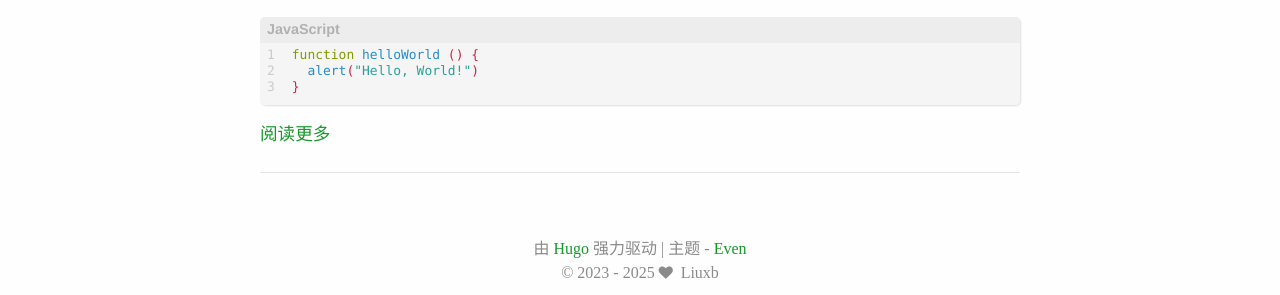
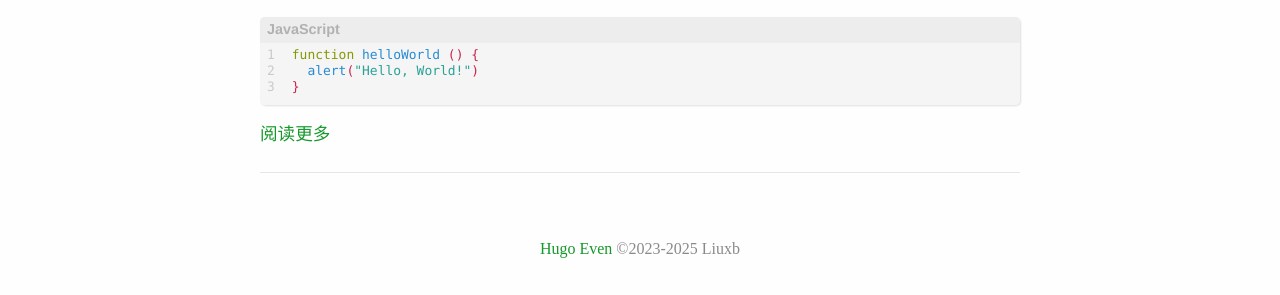
Before and after one commit to manliuxb/manliuxb.github.io, a plain HTML site: page index.html in a window 1280 px wide. Shown: the part 705-1000 px from the top of the page. After the commit the page ends 976 px from the top, so only its background shows below. Drawn offline with nearby package versions, Linux system fonts and the light colour scheme; a script that the page names is missing.

Commit message:
update powered info

```diff
--- a/index.html
+++ b/index.html
@@ -221,21 +221,15 @@
     <footer id="footer" class="footer">
       <div class="copyright">
   <span class="power-by">
-    由 <a class="hexo-link" href="https://gohugo.io">Hugo</a> 强力驱动
+    <a class="hexo-link" href="https://gohugo.io">Hugo</a>
   </span>
-  <span class="division">|</span>
   <span class="theme-info">
-    主题 -
     <a class="theme-link" href="https://github.com/olOwOlo/hugo-theme-even">Even</a>
   </span>
 
 
-
-  <span class="copyright-year">
-    &copy;
-    2023 -
-    2025<span class="heart"><i class="iconfont icon-heart"></i></span>
-    <span>Liuxb</span>
+  <span class="no-new-line">
+    &copy;2023-2025<span> Liuxb</span>
   </span>
 </div>
 
```
Also changed, not shown: 404.html (+3 -9 lines), about/index.html (+3 -9 lines), categories/index.html (+3 -9 lines), categories/syntax-highlighting/index.html (+3 -9 lines), categories/theme-preview/index.html (+3 -9 lines), categories/杂记/index.html (+3 -9 lines), post/even-preview/index.html (+3 -9 lines), post/index.html (+3 -9 lines), post/syntax-highlighting/index.html (+3 -9 lines), post/言之即错/index.html (+3 -9 lines), tags/index.html (+3 -9 lines), tags/preview/index.html (+3 -9 lines), tags/syntax-highlighting/index.html (+3 -9 lines), tags/theme-preview/index.html (+3 -9 lines), 1 more files.
